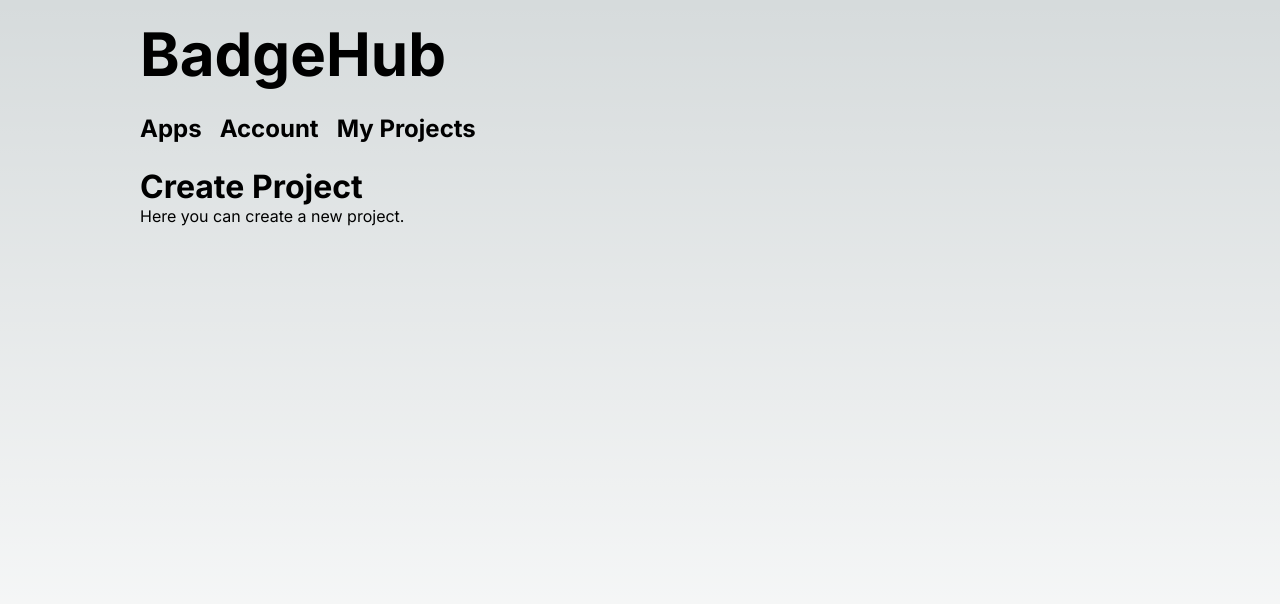
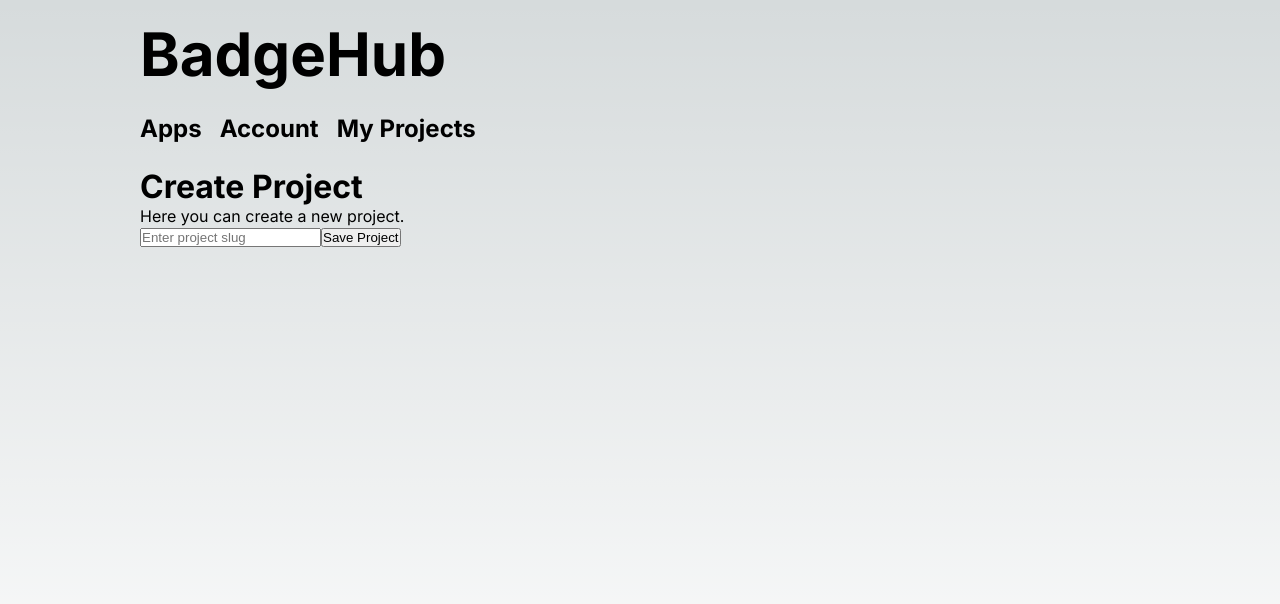
Before and after one commit to badgeteam/badgehub-frontend, a Next.js app: page /create-project in a window 1280 px wide. Shown: the top 604 px of the page. Built offline with nearby package versions, Linux system fonts and the light colour scheme.

Commit message:
FRONTEND-28: Fix project creation page and add start edit page

```diff
--- a/src/app/create-project/page.tsx
+++ b/src/app/create-project/page.tsx
@@ -1,8 +1,39 @@
-export default function createProjectPage() {
+"use client";
+
+import { createProject } from "@/badgehub-api-client/generated/swagger/private/private";
+import { useState } from "react";
+
+export default function ProjectPage() {
+  const [slug, setSlug] = useState("");
+  const [error, setError] = useState<string | null>(null);
+  const saveProject = async () => {
+    try {
+      const result = await createProject(slug, {
+        user_id: 0,
+      });
+
+      if (!result.status.toString().startsWith("2")) {
+        setError("Failed to create project: code" + result.status);
+      }
+      document.location = `/apps/${slug}/edit`;
+    } catch (error) {
+      console.error("Failed to create project:", error);
+    }
+  };
+  if (error) {
+    return <p>Error: {JSON.stringify(error)}</p>;
+  }
   return (
     <main>
       <h1>Create Project</h1>
       <p>Here you can create a new project.</p>
+      <input
+        type="text"
+        placeholder="Enter project slug"
+        onChange={(e) => setSlug(e.target.value)}
+        value={slug}
+      />
+      <button onClick={saveProject}>Save Project</button>
     </main>
   );
 }
--- a/src/app/users/[userId]/drafts/page.tsx
+++ b/src/app/users/[userId]/drafts/page.tsx
@@ -4,12 +4,9 @@ import styles from "./drafts.module.css";
 export default async function AppPage({
   params,
 }: {
-  params: { userId: string };
+  params: { userId: number };
 }) {
   const response = await getUserDraftProjects(params.userId);
-  if (response.status === 404) {
-    return <p>No draft apps found for user {params.userId}</p>;
-  }
 
   const apps = response.data;
   return (
```
Also changed, not shown: src/app/apps/[slug]/edit/page.tsx (added, +29 -0 lines).
